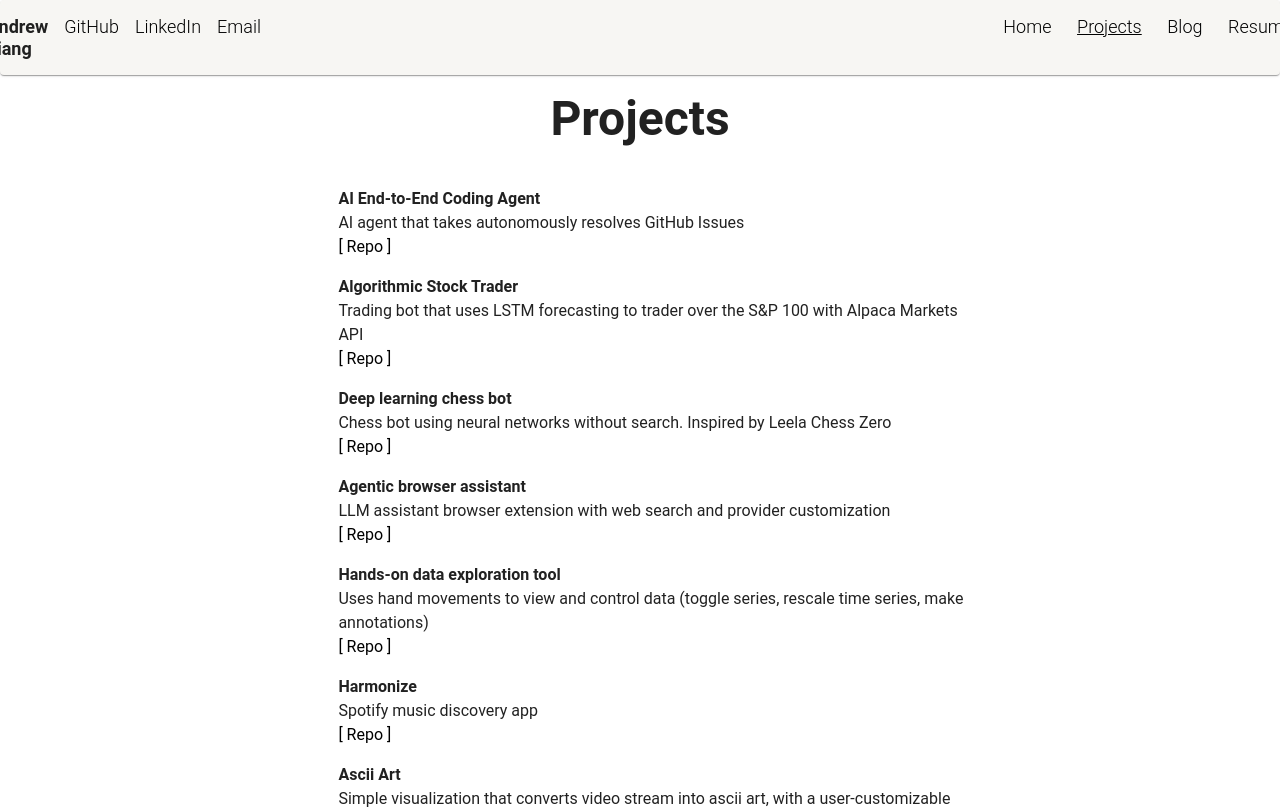
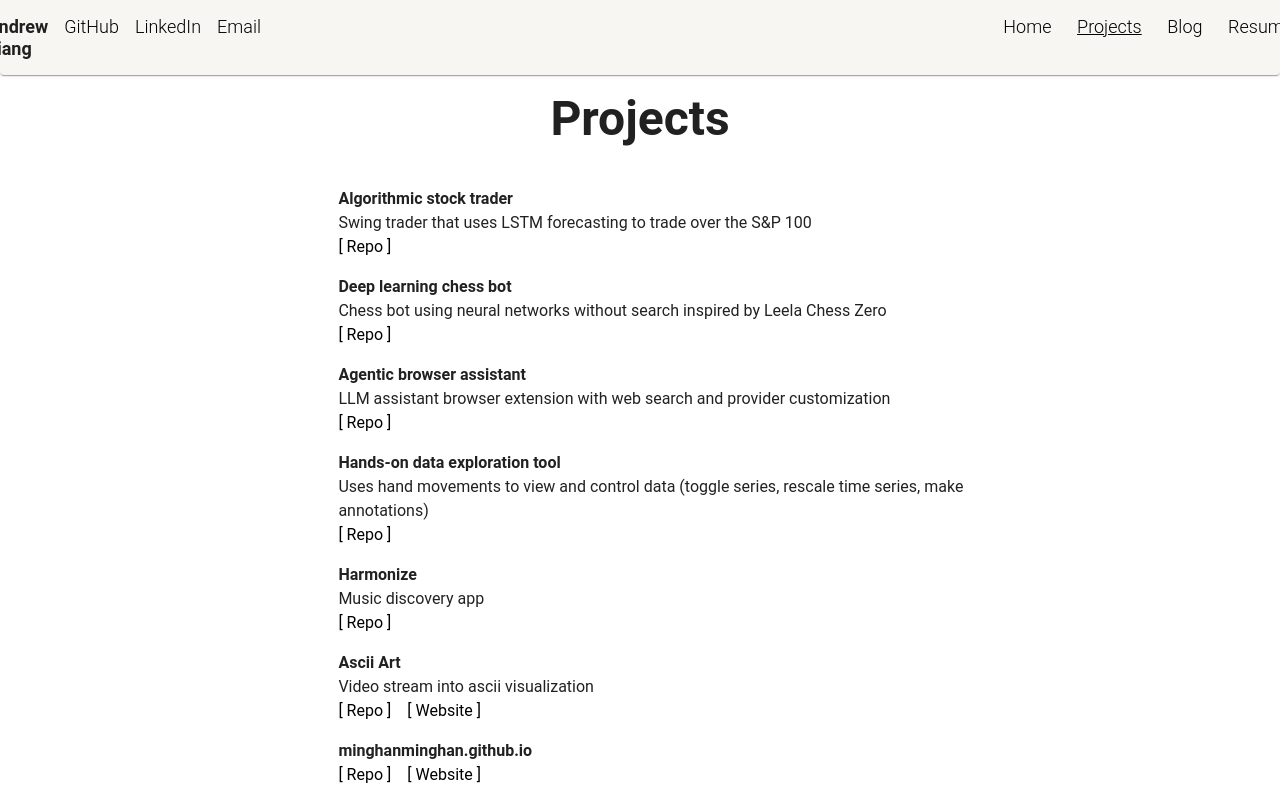
Before and after one commit to minghanminghan/minghanminghan.github.io, a Next.js app: page /projects in a window 1280 px wide. Shown: the top 809 px of the page. Built offline with nearby package versions, Linux system fonts and the light colour scheme.

Commit message:
projectList formatting

```diff
--- a/src/constants/projectList.ts
+++ b/src/constants/projectList.ts
@@ -8,18 +8,13 @@ export type Project = {
 
 export const Projects: Project[] = [
     {
-        name: 'AI End-to-End Coding Agent',
-        description: 'AI agent that takes autonomously resolves GitHub Issues',
-        source: 'https://github.com/minghanminghan/coding-agent'
-    },
-    {
-        name: 'Algorithmic Stock Trader',
-        description: 'Trading bot that uses LSTM forecasting to trader over the S&P 100 with Alpaca Markets API',
+        name: 'Algorithmic stock trader',
+        description: 'Swing trader that uses LSTM forecasting to trade over the S&P 100',
         source: 'https://github.com/minghanminghan/stock-trader',
     },
     {
         name: 'Deep learning chess bot',
-        description: 'Chess bot using neural networks without search. Inspired by Leela Chess Zero',
+        description: 'Chess bot using neural networks without search inspired by Leela Chess Zero',
         source: 'https://github.com/minghanminghan/chess-bot'
     },
     {
@@ -36,19 +31,19 @@ export const Projects: Project[] = [
     },
     {
         name: 'Harmonize',
-        description: 'Spotify music discovery app',
+        description: 'Music discovery app',
         source: 'https://github.com/minghanminghan/tiktok-techjam-2024',
     },
     {
         name: 'Ascii Art',
-        description: 'Simple visualization that converts video stream into ascii art, with a user-customizable ascii ramp',
+        description: 'Video stream into ascii visualization',
         source: 'https://github.com/minghanminghan/ascii-art',
         website: '/projects/ascii-art',
         _blank: false,
     },
     {
         name: 'minghanminghan.github.io',
-        description: 'Personal website built with Next JS and MUI',
+        description: '',
         source: 'https://github.com/minghanminghan/minghanminghan.github.io',
         website: '/home',
         _blank: false,
```
